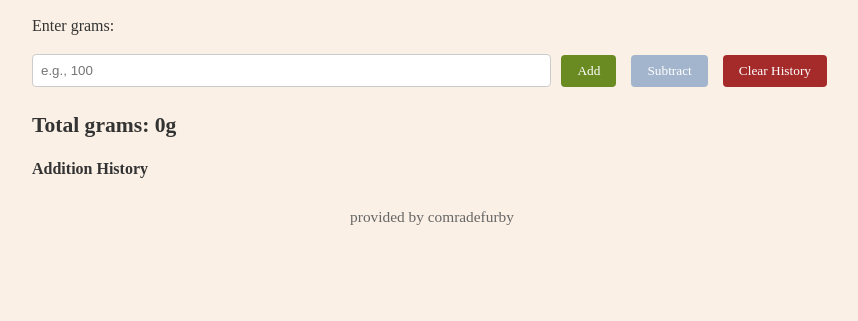
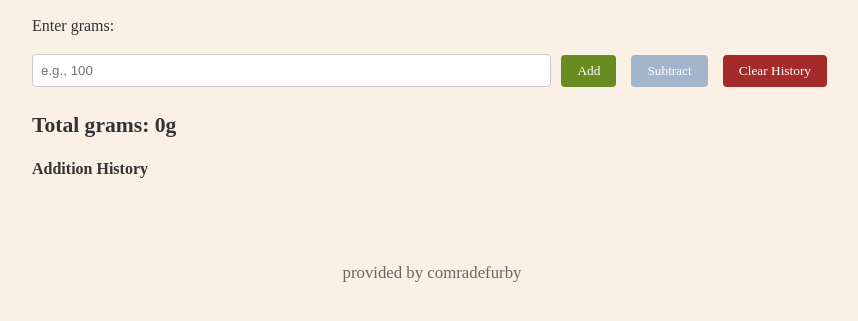
Before and after one commit to comradefurby/sourdough-tracker, a plain HTML site: page index.html in a window 1280 px wide. Shown: the part 125-446 px from the top of the page, without its empty margins (208-1066 px from the left). Drawn offline with Linux system fonts and the light colour scheme.

Commit message:
Adjust footer font size and spacing

```diff
--- a/styles.css
+++ b/styles.css
@@ -108,8 +108,9 @@ p {
 footer {
     margin-top: 30px;
     text-align: center;
-    font-size: 0.8em;
+    font-size: 14px;
     color: #666;
+    padding-top: 1cm;
 }
 
 #entries-list li {
```
